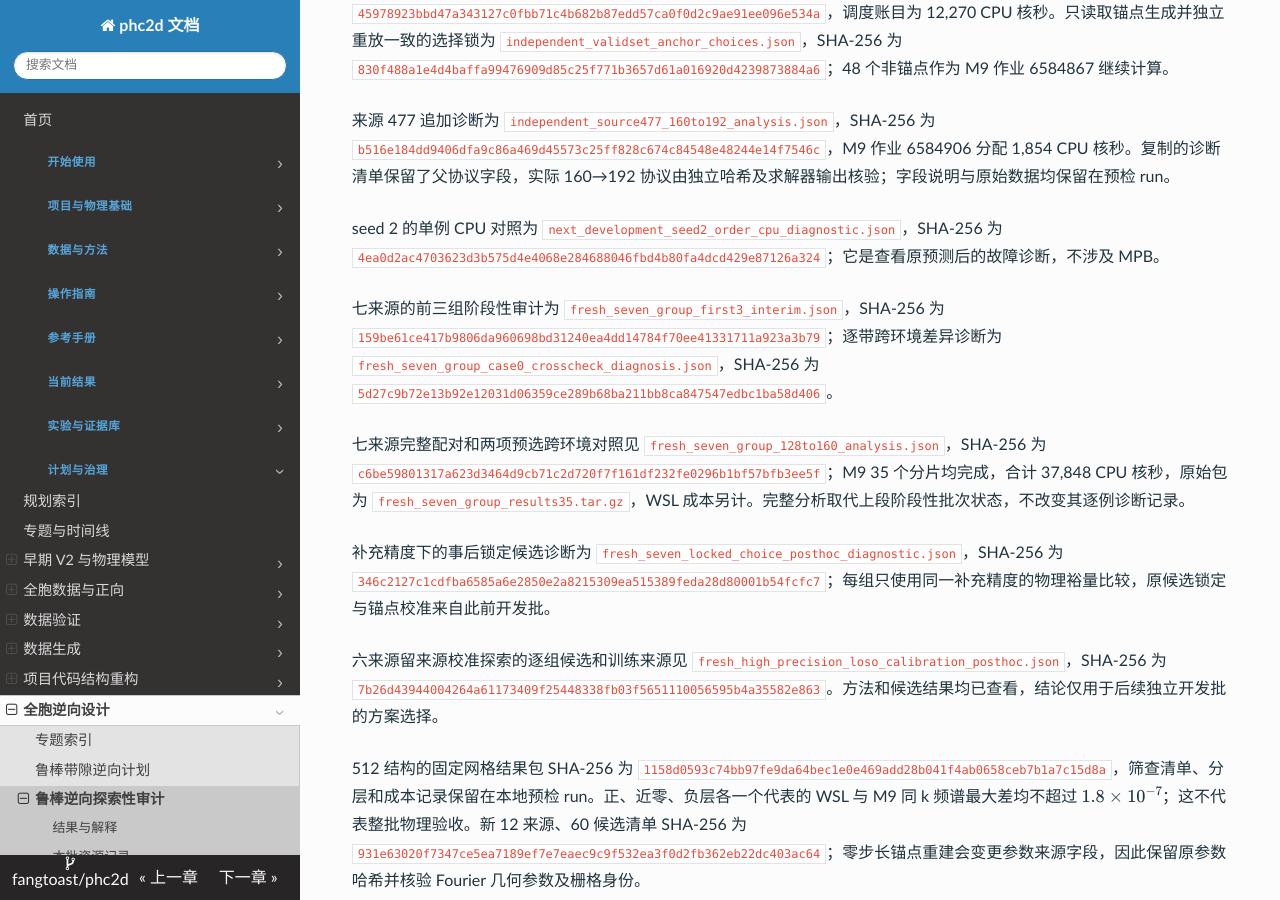
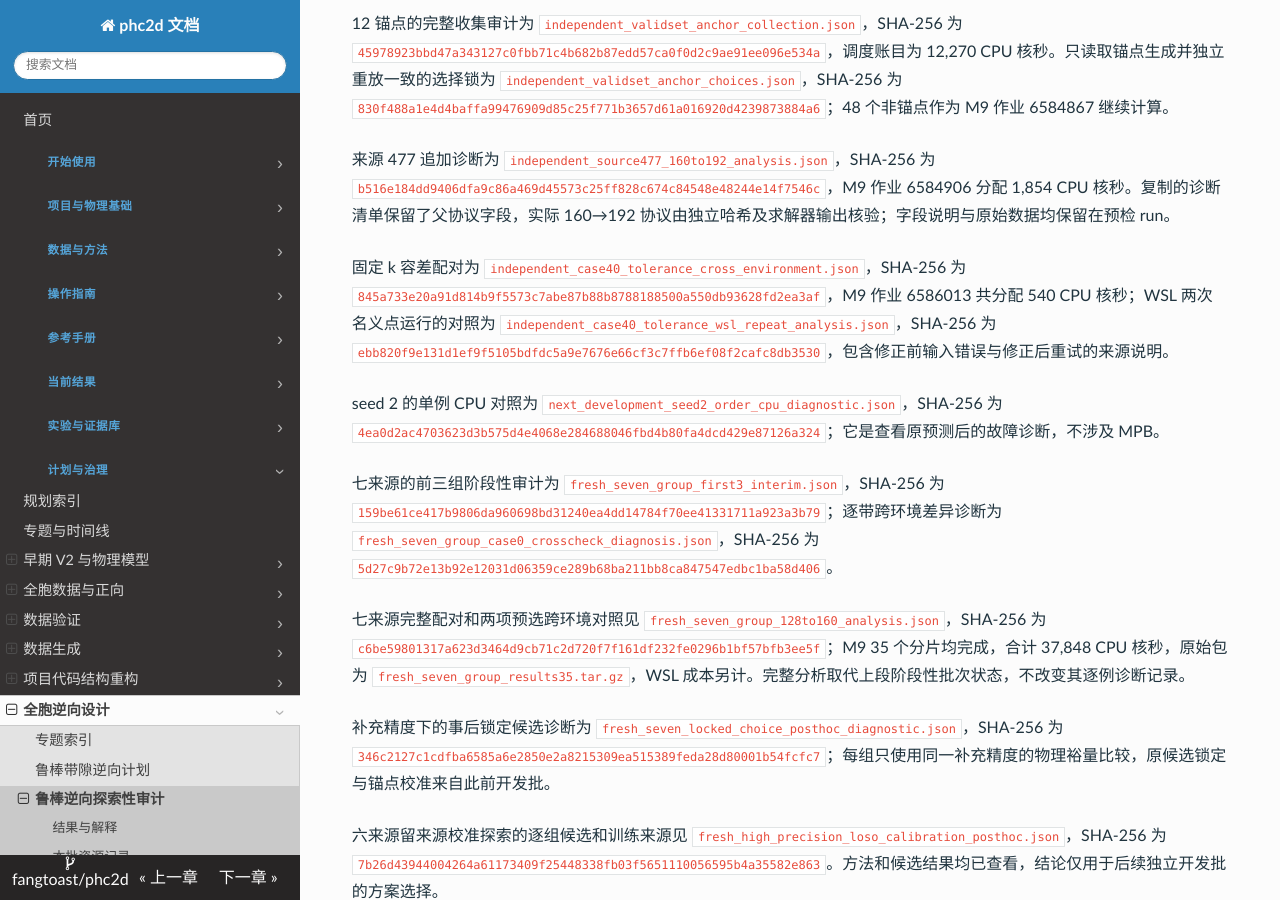
Before and after one commit to fangtoast/phc2d, an MkDocs documentation site: the page built from docs/results/inverse/鲁棒带隙逆向可用性审计.md, in a window 1280 px wide and 900 px high, scrolled down 11053 px. Built offline with MkDocs 1.6.1, drawn with Linux system fonts in a browser that asks for light colours; some of the changed text lies outside the part shown.

Commit message:
Record fixed-point solver tolerance diagnostic

```diff
--- a/docs/results/inverse/鲁棒带隙逆向可用性审计.md
+++ b/docs/results/inverse/鲁棒带隙逆向可用性审计.md
@@ -103,6 +103,7 @@ source_artifacts:
 | 新批预选锚点跨环境中期检查 | 三个预选锚点中，第一个通过全频带 $10^{-6}$ 容差；第二个最大差为 $1.18534\times10^{-6}$，第三个最大差为 $1.34706\times10^{-5}$，两者均超过容差，k 点和数值门判断一致 | 第二例最大差在 B1，第三例在 B8；两例目标 B4–B5 最大差分别约 $5.96\times10^{-8}$ 和 $2.98\times10^{-7}$。原全频带门仍为失败；三个预选非锚点尚未完成 |
 | 新批锚点数值门与选择锁 | 12 个锚点的 M9 结果均已核验，来源 477 的锚点未通过数值门；其三个 seed 不可判定，其余 33 个来源–seed 的选择已锁定 | 预定的全来源数值门已不能通过；仍按冻结协议计算全部 48 个非锚点，保留失败并分析，不以完成计算代替 P2 通过 |
 | 来源 477 的 160→192 追加诊断 | 同一锚点的三个偏移均通过该更高分辨率合同的数值门，共同目标裕量约为 −0.02208 | 查看原失败后进行的单锚点诊断；不追溯改变原批失败，不证明整组候选或连续 BZ 收敛，尚无对应 WSL 复核 |
+| 第三个预选锚点的固定 k 容差诊断 | 名义/正偏移在同一预选 k 点，M9–WSL 的全谱最大差在容差 $10^{-7}$ 下为 $1.08\times10^{-5}$/$1.23\times10^{-5}$；容差 $10^{-9}$ 下为 $2.54\times10^{-7}$/$1.87\times10^{-5}$ | 更严格容差并未在两个偏移上同时消除差异；固定点运行的求解轨迹与原多 k 计算不同，仅供事后诊断，不改变原门或证明故障原因。WSL 因输入错误修复产生的两次名义点运行另有原始记录 |
 | seed 2 的单例带序跨设备诊断 | 原 60 候选中唯一带序异常的来源 762 阈值正向候选，在 CPU 也出现 12 处倒序；CPU–GPU 全谱最大差约 $1.94\times10^{-5}$ | 原 GPU 倒序位于 B8–B9，最大约 0.0022。事后单例说明更换设备未必消除此异常；当前合同要求全谱有序，不能仅因目标为 B4–B5 就恢复评分或改变原 P2 门 |
 | 新批首个预选来源的漏检诊断 | 来源 131 锚点在 512 栅格、三偏移、96→128 下共同裕量为 0.01133，三个冻结 Global–Local seed 对该锚点的代理预测均为负 | 该锚点及阈值减小候选的 M9–WSL 频谱最大差约 $5.96\times10^{-8}$；单来源的有限精度诊断，全批漏检率和 P2 门尚未确定 |
 | 新批 60 候选完整物理审计 | 45/60 候选通过原数值门；12 个来源中仅 3 组的全部五候选通过。15 个未过门候选均有 96→128 空间分辨率不稳定，最多六层的自适应 k 加密均满足当前稳定条件 | 固定 512 栅格和三偏移的开发批；三个 seed 的完整分层排序均不可判定，P2 数值门未通过。两组事后 128→160 整组诊断另行开展 |
@@ -258,6 +259,8 @@ N40 对照作业 5524656 在节点 g0727 完成，分配 127 GPU 秒和 762 CPU
 
 来源 477 追加诊断为 `independent_source477_160to192_analysis.json`，SHA-256 为 `b516e184dd9406dfa9c86a469d45573c25ff828c674c84548e48244e14f7546c`，M9 作业 6584906 分配 1,854 CPU 核秒。复制的诊断清单保留了父协议字段，实际 160→192 协议由独立哈希及求解器输出核验；字段说明与原始数据均保留在预检 run。
 
+固定 k 容差配对为 `independent_case40_tolerance_cross_environment.json`，SHA-256 为 `845a733e20a91d814b9f5573c7abe87b88b8788188500a550db93628fd2ea3af`，M9 作业 6586013 共分配 540 CPU 核秒；WSL 两次名义点运行的对照为 `independent_case40_tolerance_wsl_repeat_analysis.json`，SHA-256 为 `ebb820f9e131d1ef9f5105bdfdc5a9e7676e66cf3c7ffb6ef08f2cafc8db3530`，包含修正前输入错误与修正后重试的来源说明。
+
 seed 2 的单例 CPU 对照为 `next_development_seed2_order_cpu_diagnostic.json`，SHA-256 为 `4ea0d2ac4703623d3b575d4e4068e284688046fbd4b80fa4dcd429e87126a324`；它是查看原预测后的故障诊断，不涉及 MPB。
 
 七来源的前三组阶段性审计为 `fresh_seven_group_first3_interim.json`，SHA-256 为 `159be61ce417b9806da960698bd31240ea4dd14784f70ee41331711a923a3b79`；逐带跨环境差异诊断为 `fresh_seven_group_case0_crosscheck_diagnosis.json`，SHA-256 为 `5d27c9b72e13b92e12031d06359ce289b68ba211bb8ca847547edbc1ba58d406`。
```
